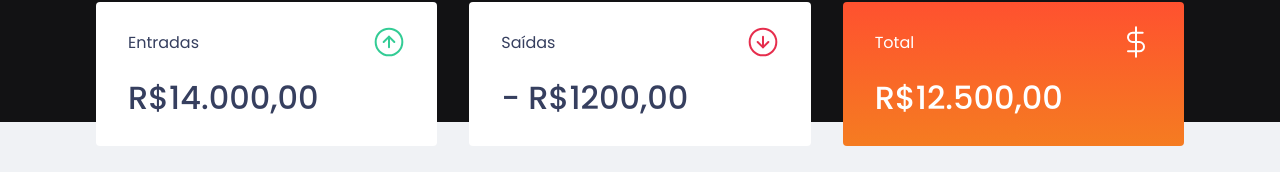
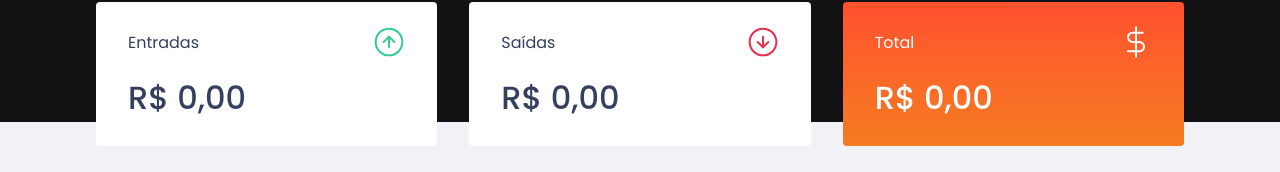
Before and after one commit to juniorsilvacc/dt-money, a React (Create React App) app: page / in a window 1280 px wide. Shown: the part 150-322 px from the top of the page. Built offline with nearby package versions, Linux system fonts and the light colour scheme; no server answers; what miragejs would draw is missing.

Commit message:
calculating summary

```diff
--- a/src/components/Summary/index.tsx
+++ b/src/components/Summary/index.tsx
@@ -9,7 +9,22 @@
 export default function Summary() {
   const {transactions} = useContext(TransactionsContext)
 
-  console.log(transactions)
+  const summary = transactions.reduce((acc, transaction) => {
+    if(transaction.type === 'deposit'){
+      acc.deposits += transaction.amount
+      acc.total += transaction.amount
+    } else {
+      acc.withdraw -= transaction.amount
+      acc.total -= transaction.amount
+    }
+
+    return acc;
+
+  }, {
+    deposits: 0,
+    withdraw: 0,
+    total: 0,
+  })
 
   return (
     <Container>
@@ -18,7 +33,12 @@
           <p>Entradas</p>
           <img src={IconImage} alt="Entradas" />
         </header>
-        <strong>R$14.000,00</strong>
+        <strong>
+          {new Intl.NumberFormat('pt-BR', {
+            style: 'currency',
+            currency: 'BRL'
+          }).format(summary.deposits)}
+        </strong>
       </div>
 
       <div>
@@ -26,7 +46,12 @@
           <p>Saídas</p>
           <img src={OutCome} alt="Saídas" />
         </header>
-        <strong>- R$1200,00</strong>
+        <strong>
+          {new Intl.NumberFormat('pt-BR', {
+            style: 'currency',
+            currency: 'BRL'
+          }).format(summary.withdraw)}
+        </strong>
       </div>
 
       <div className="highlight-backgorund">
@@ -34,7 +59,12 @@
           <p>Total</p>
           <img src={Total} alt="Total" />
         </header>
-        <strong>R$12.500,00</strong>
+        <strong>
+        {new Intl.NumberFormat('pt-BR', {
+          style: 'currency',
+          currency: 'BRL'
+        }).format(summary.total)}
+        </strong>
       </div>
     </Container>
   )
```
